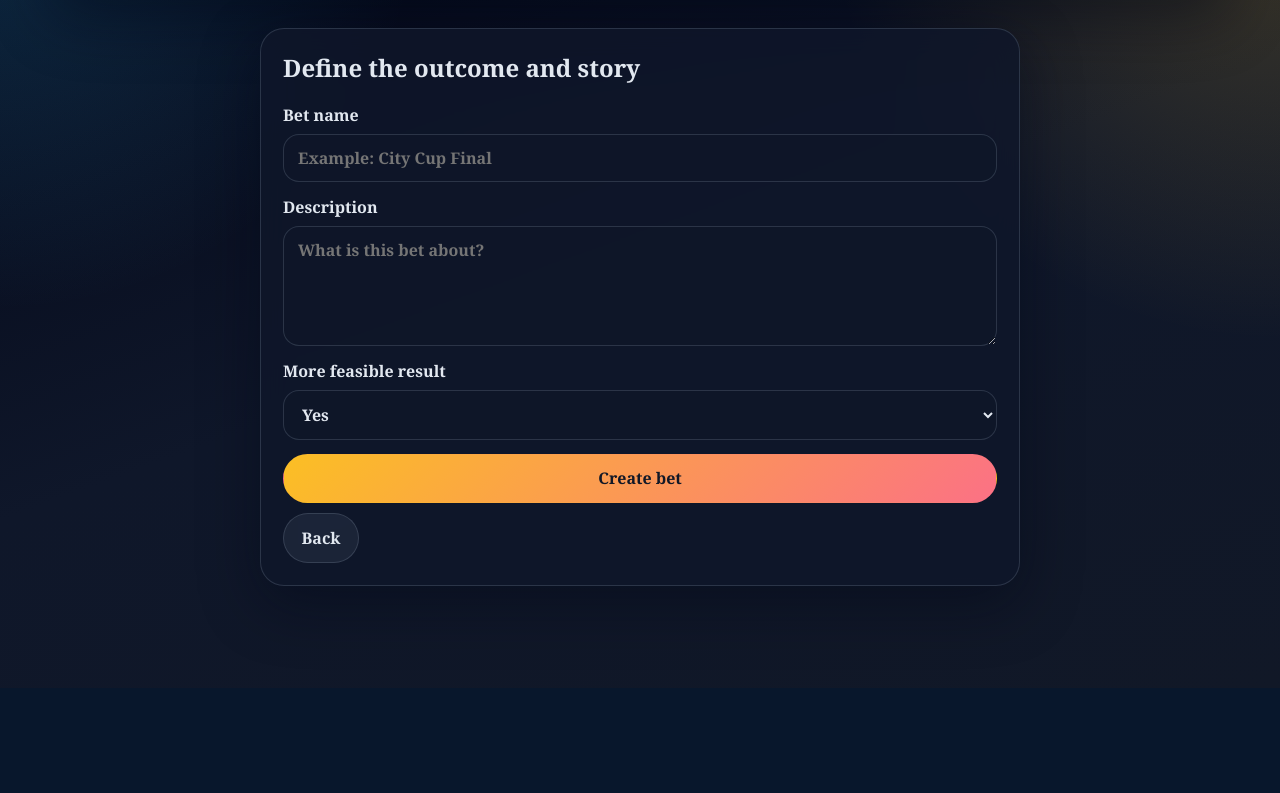
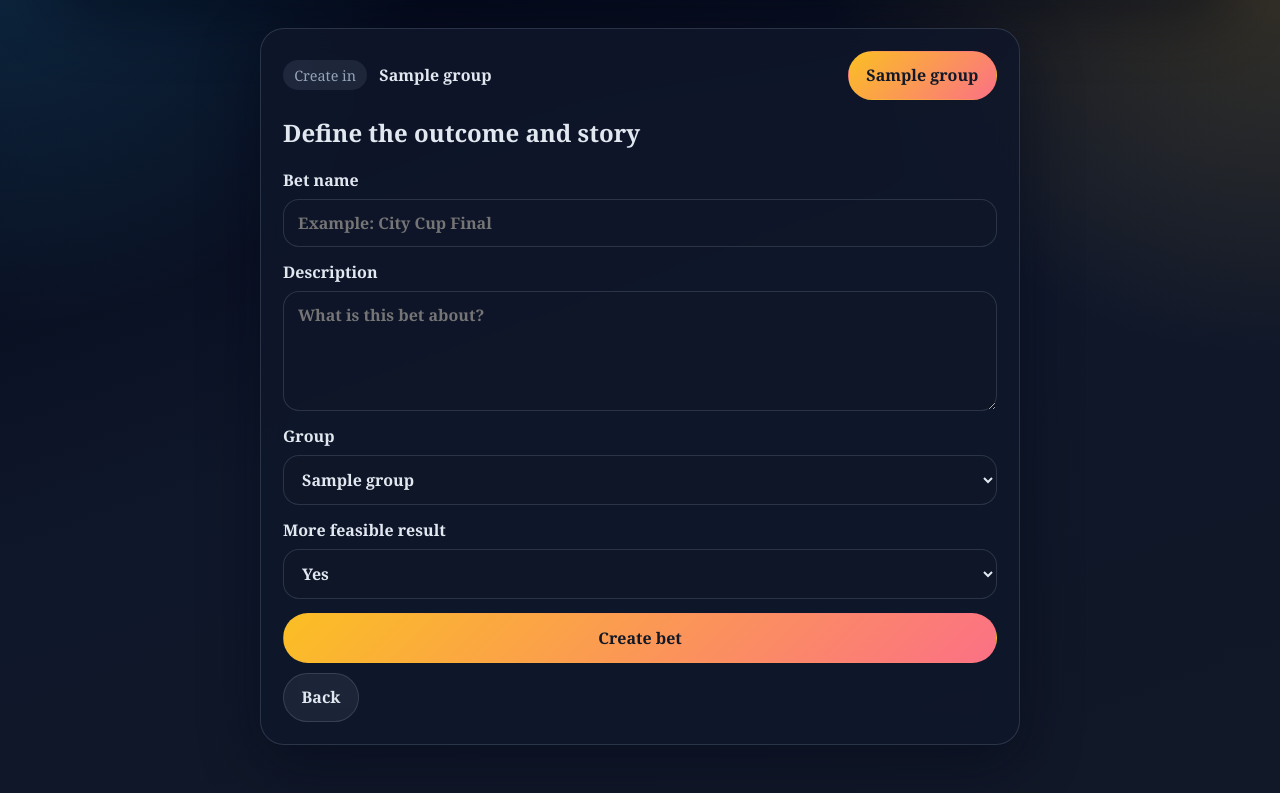
Before and after one commit to marcosistoocommon/Betship, a Flask app: page /create-bet?group_id=1 in a window 1280 px wide. Shown: the part 112-905 px from the top of the page. Before the commit the page ends 698 px from the top, so only its background shows below. Run offline with Flask 3, Linux system fonts and the light colour scheme; the visitor is signed in with stand-in values (Sample User, id 1); tables that the repository leaves empty hold one stand-in row (values such as "Sample post").

Commit message:
Now a user can join to multiple groups

```diff
--- a/app.py
+++ b/app.py
@@ -6,6 +6,7 @@ import secrets
 import sqlite3
 import subprocess
 import time
+from contextlib import contextmanager
 from pathlib import Path
 from functools import wraps
 import string
@@ -30,11 +31,19 @@ VERIFICATION_TOKEN_TTL = 60 * 60
 EMAIL_RE = re.compile(r"^[^@\s]+@[^@\s]+\.[^@\s]+$")
 
 
+@contextmanager
 def get_db_connection():
     connection = sqlite3.connect(DATABASE_PATH)
     connection.row_factory = sqlite3.Row
     connection.execute("PRAGMA foreign_keys = ON")
-    return connection
+    try:
+        yield connection
+        connection.commit()
+    except Exception:
+        connection.rollback()
+        raise
+    finally:
+        connection.close()
 
 
 def init_db():
@@ -84,7 +93,7 @@ def init_db():
 
             CREATE TABLE IF NOT EXISTS group_members (
                 group_id INTEGER NOT NULL,
-                user_id INTEGER NOT NULL UNIQUE,
+                user_id INTEGER NOT NULL,
                 joined_at INTEGER NOT NULL DEFAULT (strftime('%s', 'now')),
                 PRIMARY KEY (group_id, user_id),
                 FOREIGN KEY (group_id) REFERENCES groups (id),
@@ -92,12 +101,30 @@ def init_db():
             );
             """
         )
+        _migrate_group_members_schema(connection)
         _ensure_column(connection, "bets", "title", "TEXT NOT NULL DEFAULT ''")
         _ensure_column(connection, "bets", "description", "TEXT DEFAULT ''")
+        _ensure_column(connection, "bets", "group_id", "INTEGER")
         _ensure_column(connection, "users", "email", "TEXT")
         _ensure_column(connection, "users", "email_verified", "INTEGER NOT NULL DEFAULT 0")
         _ensure_column(connection, "users", "verification_token_hash", "TEXT")
         _ensure_column(connection, "users", "verification_expires_at", "INTEGER")
+        connection.execute(
+            """
+            UPDATE bets
+            SET group_id = (
+                SELECT group_members.group_id
+                FROM group_members
+                WHERE group_members.user_id = bets.creator
+                ORDER BY group_members.group_id
+                LIMIT 1
+            )
+            WHERE bets.group_id IS NULL
+              AND EXISTS (
+                  SELECT 1 FROM group_members WHERE group_members.user_id = bets.creator
+              )
+            """
+        )
         connection.execute(
             "CREATE UNIQUE INDEX IF NOT EXISTS idx_users_email_unique "
             "ON users(email) WHERE email IS NOT NULL"
@@ -110,6 +137,42 @@ def _ensure_column(connection, table_name: str, column_name: str, column_definit
         connection.execute(f"ALTER TABLE {table_name} ADD COLUMN {column_name} {column_definition}")
 
 
+def _migrate_group_members_schema(connection):
+    table_exists = connection.execute(
+        "SELECT name FROM sqlite_master WHERE type = 'table' AND name = 'group_members'"
+    ).fetchone()
+    if table_exists is None:
+        return
+
+    existing_table = connection.execute(
+        "SELECT name FROM sqlite_master WHERE type = 'table' AND name = 'group_members_old'"
+    ).fetchone()
+    if existing_table is not None:
+        connection.execute("DROP TABLE group_members_old")
+
+    connection.execute("ALTER TABLE group_members RENAME TO group_members_old")
+    connection.execute(
+        """
+        CREATE TABLE group_members (
+            group_id INTEGER NOT NULL,
+            user_id INTEGER NOT NULL,
+            joined_at INTEGER NOT NULL DEFAULT (strftime('%s', 'now')),
+            PRIMARY KEY (group_id, user_id),
+            FOREIGN KEY (group_id) REFERENCES groups (id),
+            FOREIGN KEY (user_id) REFERENCES users (id)
+        )
+        """
+    )
+    connection.execute(
+        """
+        INSERT INTO group_members (group_id, user_id, joined_at)
+        SELECT group_id, user_id, joined_at FROM group_members_old
+        """
+    )
+    connection.execute("DROP TABLE group_members_old")
+    connection.commit()
+
+
 def fetch_one(query: str, parameters: tuple = ()):
     with get_db_connection() as connection:
         return connection.execute(query, parameters).fetchone()
@@ -120,45 +183,68 @@ def fetch_all(query: str, parameters: tuple = ()):
         return connection.execute(query, parameters).fetchall()
 
 
-def get_user_group(user_id: int):
-    return fetch_one(
+def get_user_groups(user_id: int):
+    return fetch_all(
         """
         SELECT groups.*, group_members.joined_at
         FROM group_members
         JOIN groups ON groups.id = group_members.group_id
         WHERE group_members.user_id = ?
+        ORDER BY groups.name ASC
         """,
         (user_id,),
     )
 
 
-def get_visible_bets(user_id: int):
-    return fetch_all(
-        """
+def get_user_group(user_id: int):
+    groups = get_user_groups(user_id)
+    return groups[0] if groups else None
+
+
+def get_user_group_membership(user_id: int, group_id: int):
+    return fetch_one(
+        "SELECT 1 FROM group_members WHERE user_id = ? AND group_id = ?",
+        (user_id, group_id),
+    )
+
+
+def get_selected_group(user_id: int, group_id: int | None = None):
+    groups = get_user_groups(user_id)
+    if not groups:
+        return None
+    if group_id is None:
+        return groups[0]
+    return next((group for group in groups if group["id"] == group_id), None)
+
+
+def get_visible_bets(user_id: int, group_id: int | None = None):
+    query = """
         SELECT bets.*, users.username AS creator_name
         FROM bets
         JOIN users ON users.id = bets.creator
-        JOIN group_members cm ON cm.user_id = bets.creator
-        JOIN group_members viewer_cm ON viewer_cm.group_id = cm.group_id
-        WHERE viewer_cm.user_id = ?
-        ORDER BY bets.id DESC
-        """,
-        (user_id,),
-    )
+        JOIN group_members viewer_cm ON viewer_cm.group_id = bets.group_id AND viewer_cm.user_id = ?
+    """
+    parameters: tuple = (user_id,)
+    if group_id is not None:
+        query += " WHERE bets.group_id = ?"
+        parameters = (user_id, group_id)
+    query += " ORDER BY bets.id DESC"
+    return fetch_all(query, parameters)
 
 
-def get_bet_if_visible(bet_id: int, user_id: int):
-    return fetch_one(
-        """
+def get_bet_if_visible(bet_id: int, user_id: int, group_id: int | None = None):
+    query = """
         SELECT bets.*, users.username AS creator_name
         FROM bets
         JOIN users ON users.id = bets.creator
-        JOIN group_members cm ON cm.user_id = bets.creator
-        JOIN group_members viewer_cm ON viewer_cm.group_id = cm.group_id
-        WHERE bets.id = ? AND viewer_cm.user_id = ?
-        """,
-        (bet_id, user_id),
-    )
+        JOIN group_members viewer_cm ON viewer_cm.group_id = bets.group_id AND viewer_cm.user_id = ?
+        WHERE bets.id = ?
+    """
+    parameters: tuple = (user_id, bet_id)
+    if group_id is not None:
+        query += " AND bets.group_id = ?"
+        parameters = (user_id, bet_id, group_id)
+    return fetch_one(query, parameters)
 
 
 def generate_group_code() -> str:
@@ -444,9 +530,22 @@ def generate_odds(more_feasible_result: str):
     return higher_odds, lower_odds
 
 
-def create_bet(creator_id: int, title: str, description: str, more_feasible_result: str):
-    if get_user_group(creator_id) is None:
+def create_bet(
+    creator_id: int,
+    title: str,
+    description: str,
+    more_feasible_result: str,
+    group_id: int | None = None,
+):
+    user_groups = get_user_groups(creator_id)
+    if not user_groups:
         raise ValueError("Join or create a group before creating a bet.")
+
+    if group_id is None:
+        group_id = user_groups[0]["id"] if len(user_groups) == 1 else None
+    if group_id is None or get_user_group_membership(creator_id, group_id) is None:
+        raise ValueError("Select a valid group before creating a bet.")
+
     title = title.strip()
     if not title:
         raise ValueError("Bet title is required")
@@ -456,10 +555,10 @@ def create_bet(creator_id: int, title: str, description: str, more_feasible_resu
     with get_db_connection() as connection:
         cursor = connection.execute(
             """
-            INSERT INTO bets (creator, title, description, yesodds, noodds)
-            VALUES (?, ?, ?, ?, ?)
+            INSERT INTO bets (creator, title, description, yesodds, noodds, group_id)
+            VALUES (?, ?, ?, ?, ?, ?)
             """,
-            (creator_id, title, description, yesodds, noodds),
+            (creator_id, title, description, yesodds, noodds, group_id),
         )
         connection.commit()
         return cursor.lastrowid, yesodds, noodds
@@ -585,16 +684,16 @@ def get_profile_data(user_id: int):
     return created_bets, wagers
 
 
-def get_bets(user_id: int | None = None):
+def get_bets(user_id: int | None = None, group_id: int | None = None):
     if user_id is None:
         return fetch_all(
             "SELECT bets.*, users.username AS creator_name FROM bets JOIN users ON users.id = bets.creator ORDER BY bets.id DESC"
         )
-    return get_visible_bets(user_id)
+    return get_visible_bets(user_id, group_id=group_id)
 
 
-def get_bet_detail(bet_id: int, user_id: int):
-    bet = get_bet_if_visible(bet_id, user_id)
+def get_bet_detail(bet_id: int, user_id: int, group_id: int | None = None):
+    bet = get_bet_if_visible(bet_id, user_id, group_id=group_id)
     if bet is None:
         return None, []
     wagers = fetch_all(
@@ -604,10 +703,10 @@ def get_bet_detail(bet_id: int, user_id: int):
         JOIN users ON users.id = wagers.us_id
         JOIN group_members wager_cm ON wager_cm.user_id = wagers.us_id
         JOIN group_members bet_cm ON bet_cm.group_id = wager_cm.group_id
-        WHERE wagers.bet_id = ? AND bet_cm.user_id = ?
+        WHERE wagers.bet_id = ? AND bet_cm.user_id = ? AND wager_cm.group_id = ?
         ORDER BY wagers.id DESC
         """,
-        (bet_id, user_id),
+        (bet_id, user_id, bet["group_id"]),
     )
     return bet, wagers
 
@@ -618,12 +717,30 @@ def hello():
     if user is None:
         return redirect(url_for("login"))
 
-    bets = get_bets(user["id"])
-    created_bets = fetch_all(
-        "SELECT * FROM bets WHERE creator = ? ORDER BY id DESC",
-        (user["id"],),
+    groups = get_user_groups(user["id"])
+    selected_group_id = request.args.get("group_id", type=int)
+    selected_group = get_selected_group(user["id"], selected_group_id)
+    if selected_group is None and groups:
+        selected_group = groups[0]
+
+    if selected_group is None:
+        bets = []
+        created_bets = []
+    else:
+        bets = get_bets(user["id"], group_id=selected_group["id"])
+        created_bets = fetch_all(
+            "SELECT * FROM bets WHERE creator = ? AND group_id = ? ORDER BY id DESC",
+            (user["id"], selected_group["id"]),
+        )
+
+    return render_template(
+        "home.html",
+        user=user,
+        open_bets=bets,
+        created_bets=created_bets,
+        groups=groups,
+        selected_group=selected_group,
     )
-    return render_template("home.html", user=user, open_bets=bets, created_bets=created_bets)
 
 
 @app.route("/register", methods=["GET", "POST"])
@@ -885,30 +1002,35 @@ def profile_delete():
 @login_required
 def users_page():
     user = current_user()
-    group = get_user_group(user["id"])
-    if group is None:
+    groups = get_user_groups(user["id"])
+    selected_group_id = request.args.get("group_id", type=int)
+    selected_group = get_selected_group(user["id"], selected_group_id)
+    if selected_group is None and groups:
+        selected_group = groups[0]
+
+    if not selected_group:
         users = []
     else:
         users = fetch_all(
             """
-            SELECT users.username, users.balance
+            SELECT DISTINCT users.username, users.balance
             FROM users
             JOIN group_members ON group_members.user_id = users.id
             WHERE group_members.group_id = ?
             ORDER BY users.balance DESC, users.username ASC
             """,
-            (group["id"],),
+            (selected_group["id"],),
         )
-    return render_template("users.html", user=user, users=users, group=group)
+    return render_template("users.html", user=user, users=users, group=selected_group, groups=groups)
 
 
 @app.route("/group")
 @login_required
 def group_page():
     user = current_user()
-    group = get_user_group(user["id"])
-    members = []
-    if group is not None:
+    groups = get_user_groups(user["id"])
+    memberships = []
+    for group in groups:
         members = fetch_all(
             """
             SELECT users.username, users.id
@@ -919,16 +1041,14 @@ def group_page():
             """,
             (group["id"],),
         )
-    return render_template("group.html", user=user, group=group, members=members)
+        memberships.append({"group": group, "members": members})
+    return render_template("group.html", user=user, groups=memberships)
 
 
 @app.route("/group/create", methods=["POST"])
 @login_required
 def group_create():
     user = current_user()
-    if get_user_group(user["id"]) is not None:
-        flash("You are already in a group. Leave your current group before creating another.")
-        return redirect(url_for("group_page"))
 
     name = request.form.get("name", "").strip()
     if not name:
@@ -957,9 +1077,6 @@ def group_create():
 @login_required
 def group_join():
     user = current_user()
-    if get_user_group(user["id"]) is not None:
-        flash("You are already in a group. Leave your current group before joining another.")
-        return redirect(url_for("group_page"))
 
     code = request.form.get("code", "").strip().upper()
     group = fetch_one("SELECT * FROM groups WHERE code = ?", (code,))
@@ -981,9 +1098,24 @@ def group_join():
 @login_required
 def group_leave():
     user = current_user()
-    group = get_user_group(user["id"])
+    group_id = request.form.get("group_id", "").strip()
+    group = None
+
+    if group_id:
+        group = fetch_one(
+            """
+            SELECT groups.*, group_members.joined_at
+            FROM group_members
+            JOIN groups ON groups.id = group_members.group_id
+            WHERE group_members.user_id = ? AND groups.id = ?
+            """,
+            (user["id"], int(group_id)),
+        )
+    else:
+        group = get_user_group(user["id"])
+
     if group is None:
-        flash("You are not in a group.")
+        flash("You are not in that group.")
         return redirect(url_for("group_page"))
 
     with get_db_connection() as connection:
@@ -1000,36 +1132,67 @@ def group_leave():
 @login_required
 def create_bet_page():
     user = current_user()
-    if get_user_group(user["id"]) is None:
+    groups = get_user_groups(user["id"])
+    if not groups:
         flash("Join or create a group before creating a bet.")
         return redirect(url_for("group_page"))
+
+    selected_group_id = request.args.get("group_id", type=int) or request.form.get("group_id", type=int)
+    selected_group = get_selected_group(user["id"], selected_group_id)
+    if selected_group is None:
+        selected_group = groups[0]
 
     if request.method == "POST":
         title = request.form["title"].strip()
         description = request.form["description"].strip()
         more_feasible_result = request.form["more_feasible_result"]
+        group_id = request.form.get("group_id", type=int) or selected_group["id"]
         if not title:
             flash("Bet name is required.")
-            return render_template("create_bet.html", user=current_user())
+            return render_template("create_bet.html", user=current_user(), groups=groups, selected_group=selected_group)
 
-        bet_id, yesodds, noodds = create_bet(current_user()["id"], title, description, more_feasible_result)
+        bet_id, yesodds, noodds = create_bet(
+            current_user()["id"],
+            title,
+            description,
+            more_feasible_result,
+            group_id=group_id,
+        )
         flash(f"Bet {bet_id} created.")
-        return redirect(url_for("hello"))
+        return redirect(url_for("hello", group_id=group_id))
 
-    return render_template("create_bet.html", user=current_user())
+    return render_template("create_bet.html", user=current_user(), groups=groups, selected_group=selected_group)
 
 
 @app.route("/bets")
 @login_required
 def bets_list():
     user = current_user()
-    return render_template("make_bet.html", user=user, open_bets=get_bets(user["id"]))
+    groups = get_user_groups(user["id"])
+    selected_group_id = request.args.get("group_id", type=int)
+    selected_group = get_selected_group(user["id"], selected_group_id)
+    if selected_group is None and groups:
+        selected_group = groups[0]
+    return render_template(
+        "make_bet.html",
+        user=user,
+        open_bets=get_bets(user["id"], group_id=selected_group["id"] if selected_group else None),
+        groups=groups,
+        selected_group=selected_group,
+    )
 
 
 @app.route("/bets/<int:bet_id>", methods=["GET", "POST"])
 @login_required
 def bet_detail(bet_id: int):
-    bet, wagers = get_bet_detail(bet_id, current_user()["id"])
+    user = current_user()
+    groups = get_user_groups(user["id"])
+    selected_group_id = request.args.get("group_id", type=int) or request.form.get("group_id", type=int)
+    selected_group = get_selected_group(user["id"], selected_group_id)
+    if selected_group is None and groups:
+        selected_group = groups[0]
+
+    bet, wagers = get_bet_detail(bet_id, user["id"], group_id=selected_group["id"] if selected_group else None)
     if bet is None:
         abort(404)
 
@@ -1039,29 +1202,38 @@ def bet_detail(bet_id: int):
         selected_result = request.form["selected_result"]
         amount_betted = float(request.form["amount_betted"])
         try:
-            place_wager(current_user()["id"], bet_id, selected_result, amount_betted)
+            place_wager(user["id"], bet_id, selected_result, amount_betted)
         except ValueError as error:
             flash(str(error))
-            return render_template("bet_detail.html", user=current_user(), bet=bet, wagers=wagers)
-        return redirect(url_for("profile"))
+            return render_template(
+                "bet_detail.html",
+                user=user,
+                bet=bet,
+                wagers=wagers,
+                groups=groups,
+                selected_group=selected_group,
+            )
+        return redirect(url_for("bet_detail", bet_id=bet_id, group_id=selected_group["id"] if selected_group else None))
 
     expected_yes_win = round(request.args.get("amount", type=float, default=0) * bet["yesodds"], 2)
     expected_no_win = round(request.args.get("amount", type=float, default=0) * bet["noodds"], 2)
     return render_template(
         "bet_detail.html",
-        user=current_user(),
+        user=user,
         bet=bet,
         wagers=wagers if can_view_wagers else [],
         can_view_wagers=can_view_wagers,
         expected_yes_win=expected_yes_win,
         expected_no_win=expected_no_win,
+        groups=groups,
+        selected_group=selected_group,
     )
 
 
 @app.route("/bets/<int:bet_id>/delete", methods=["POST"])
 @login_required
 def bet_delete(bet_id: int):
-    bet = fetch_one("SELECT creator, state FROM bets WHERE id = ?", (bet_id,))
+    bet = fetch_one("SELECT creator, state, group_id FROM bets WHERE id = ?", (bet_id,))
     if bet is None:
         abort(404)
     if bet["creator"] != current_user()["id"]:
@@ -1069,20 +1241,20 @@ def bet_delete(bet_id: int):
     if bet["state"] != "open":
         abort(400, description="Closed bets cannot be deleted")
     delete_bet(bet_id)
-    return redirect(url_for("profile"))
+    return redirect(url_for("hello", group_id=bet["group_id"]))
 
 
 @app.route("/bets/<int:bet_id>/close", methods=["POST"])
 @login_required
 def bet_close(bet_id: int):
-    bet = fetch_one("SELECT creator FROM bets WHERE id = ?", (bet_id,))
+    bet = fetch_one("SELECT creator, group_id FROM bets WHERE id = ?", (bet_id,))
     if bet is None:
         abort(404)
     if bet["creator"] != current_user()["id"]:
         abort(403)
     result = request.form["result"]
     close_bet(bet_id, result)
-    return redirect(url_for("profile"))
+    return redirect(url_for("hello", group_id=bet["group_id"]))
 
 
 @app.route("/wagers/<int:wager_id>/delete", methods=["POST"])
@@ -1111,9 +1283,18 @@ def bets_create():
     more_feasible_result = payload["more_feasible_result"]
     title = payload.get("title", "")
     description = payload.get("description", "")
+    group_id = payload.get("group_id")
+    if group_id is not None:
+        group_id = int(group_id)
 
     try:
-        bet_id, yesodds, noodds = create_bet(creator_id, title, description, more_feasible_result)
+        bet_id, yesodds, noodds = create_bet(
+            creator_id,
+            title,
+            description,
+            more_feasible_result,
+            group_id=group_id,
+        )
     except ValueError as error:
         return jsonify({"error": str(error)}), 400
     return jsonify(
--- a/templates/create_bet.html
+++ b/templates/create_bet.html
@@ -2,6 +2,19 @@
 {% block title %}Create Bet | Betship{% endblock %}
 {% block content %}
 <section class="card" style="max-width: 760px; margin: 0 auto;">
+    {% if groups %}
+    <div class="actions" style="justify-content: space-between; align-items: center; margin-bottom: 16px;">
+        <div>
+            <span class="pill">Create in</span>
+            <strong style="margin-left: 8px;">{{ selected_group.name if selected_group else 'Pick a group' }}</strong>
+        </div>
+        <div class="actions">
+            {% for group in groups %}
+            <a class="button {% if selected_group and selected_group.id == group.id %}button-primary{% else %}button-ghost{% endif %}" href="{{ url_for('create_bet_page', group_id=group.id) }}">{{ group.name }}</a>
+            {% endfor %}
+        </div>
+    </div>
+    {% endif %}
     <h2>Define the outcome and story</h2>
     <form class="form-grid" method="post">
         <label>
@@ -12,6 +25,16 @@
             Description
             <textarea name="description" placeholder="What is this bet about?"></textarea>
         </label>
+        {% if groups %}
+        <label>
+            Group
+            <select name="group_id" required>
+                {% for group in groups %}
+                <option value="{{ group.id }}" {% if selected_group and selected_group.id == group.id %}selected{% endif %}>{{ group.name }}</option>
+                {% endfor %}
+            </select>
+        </label>
+        {% endif %}
         <label>
             More feasible result
             <select name="more_feasible_result" required>
@@ -21,7 +44,7 @@
         </label>
         <div class="actions">
             <input class="button button-primary" type="submit" value="Create bet">
-            <a class="button button-ghost" href="{{ url_for('hello') }}">Back</a>
+            <a class="button button-ghost" href="{{ url_for('hello', group_id=selected_group.id if selected_group else None) }}">Back</a>
         </div>
     </form>
 </section>
```
Also changed, not shown: templates/bet_detail.html (+14 -1 lines), templates/group.html (+17 -14 lines), templates/home.html (+16 -3 lines), templates/make_bet.html (+14 -1 lines).
